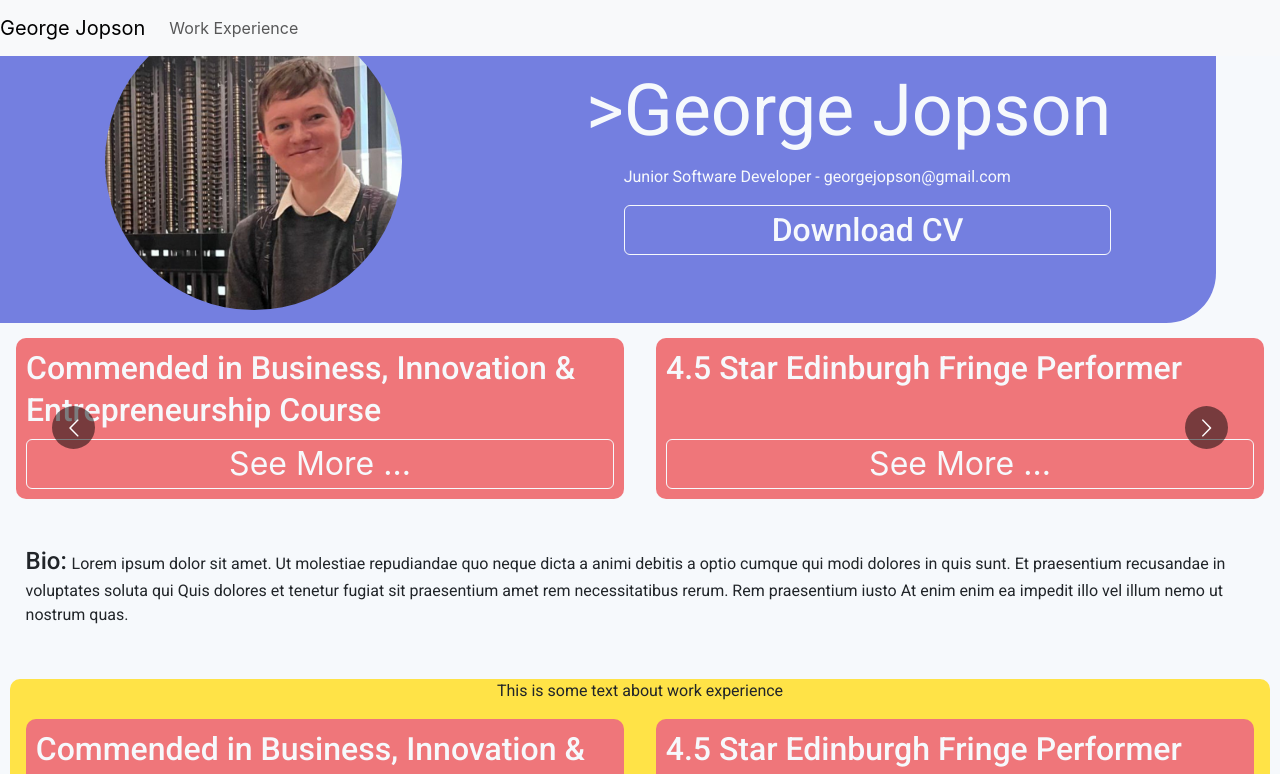
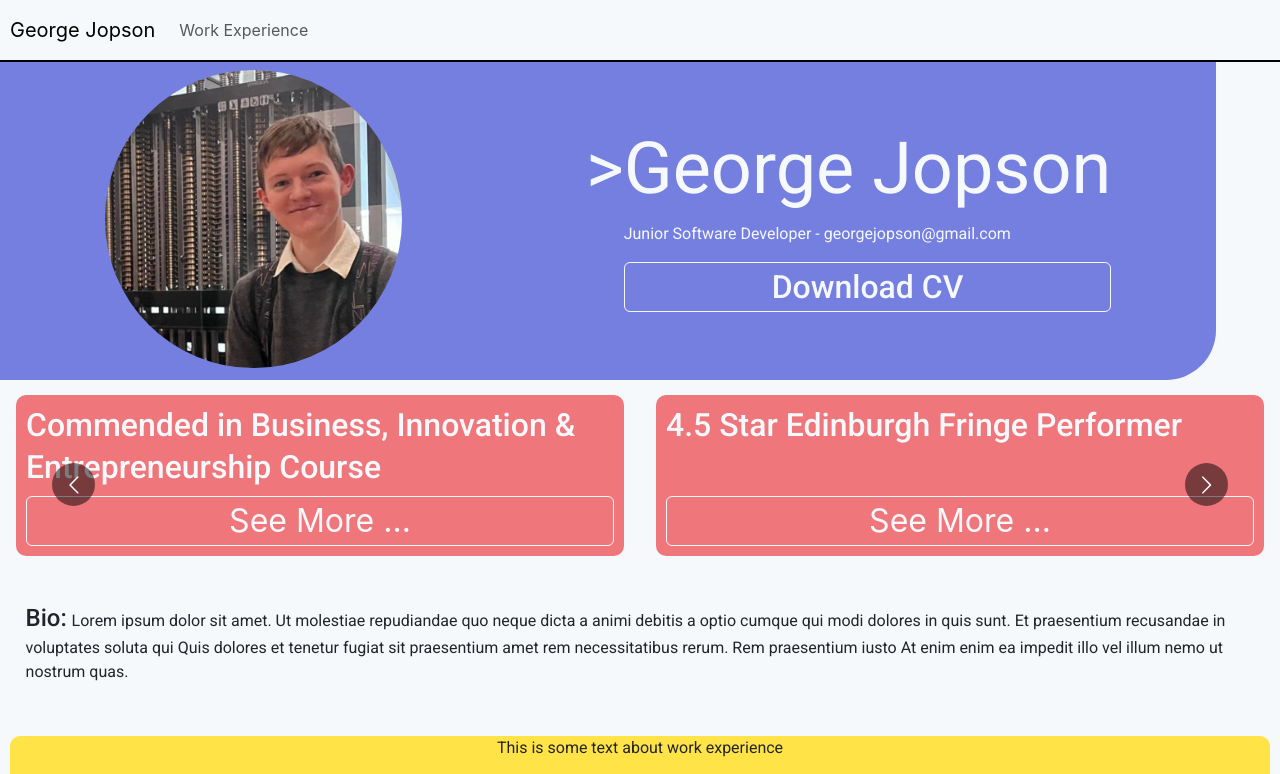
Before and after one commit to GeorgeJopson/GeorgeJopson.github.io, a React (Create React App) app: page / in a window 1280 px wide. Shown: the top 774 px of the page. Built offline with nearby package versions, Linux system fonts and the light colour scheme.

Commit message:
Add basic navbar stylings

```diff
--- a/src/NavBar/NavBar.css
+++ b/src/NavBar/NavBar.css
@@ -1,11 +1,7 @@
-.navbarContainer{
-  background-color: #747fe0;
-  position: fixed;
-  top:0;
-  width: 95%;
-  z-index: 10000;
+.navbar{
+  background-color: #f6f9fc;
+  padding: 10px;
+  border-style: solid;
+  border-width: 0 0 2px 0;
+  border-color:black;
 }
-
-.navbarText{
-  margin-bottom:0;
-}
--- a/src/NavBar/NavBar.js
+++ b/src/NavBar/NavBar.js
@@ -4,11 +4,11 @@ import '../buttons.css';
 
 function Navbar(){
   return (
-    <nav className="navbar fixed-top navbar-expand-lg navbar-light bg-light">
-      <a className="navbar-brand" href="#header">George Jopson</a>
+    <nav className="navbarExtraStyling navbar fixed-top navbar-expand-lg">
       <button className="navbar-toggler" type="button" data-toggle="collapse" data-target="#navbarNav" aria-controls="navbarNav" aria-expanded="false" aria-label="Toggle navigation">
         <span className="navbar-toggler-icon"></span>
       </button>
+      <a className="navbar-brand" href="#header">George Jopson</a>
       <div className="collapse navbar-collapse" id="navbarNav">
         <ul className="navbar-nav">
           <li className="nav-item">
--- a/src/header/Header.css
+++ b/src/header/Header.css
@@ -5,7 +5,7 @@
   align-items: center;
 
   margin: 0 5% 15px 0;
-  padding: 1%;
+  padding: 70px 1% 1% 1%;
   border-radius: 0 0 50px 0;
 
   background-color: #747fe0;
@@ -52,7 +52,7 @@
 /* Tablet view */
 @media (max-width: 768px) {
   .header{
-    padding: 3.5%;
+    padding: 70px 3.5% 3.5% 3.5%;
   }
   .profilePicWrapper{
     width: 50%;
@@ -66,7 +66,7 @@
 /* Mobile view */
 @media (max-width: 480px) {
   .header{
-    padding:7%;
+    padding: 70px 7% 7% 7%;
   }
   .profilePicWrapper{
     width: 65%;
```
